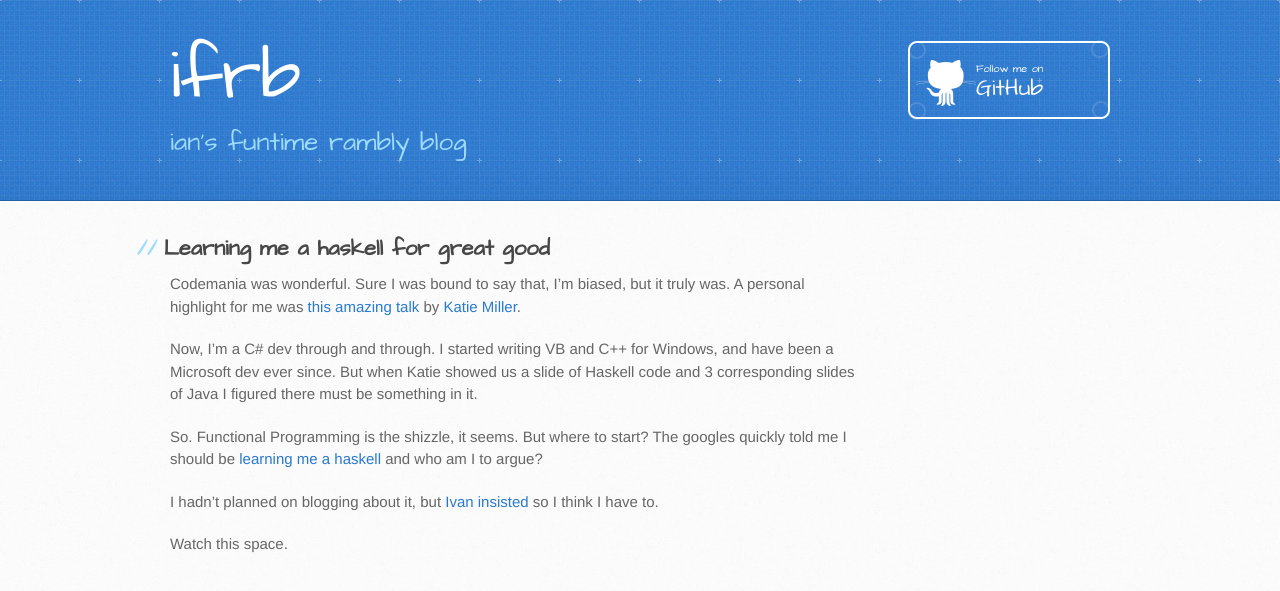
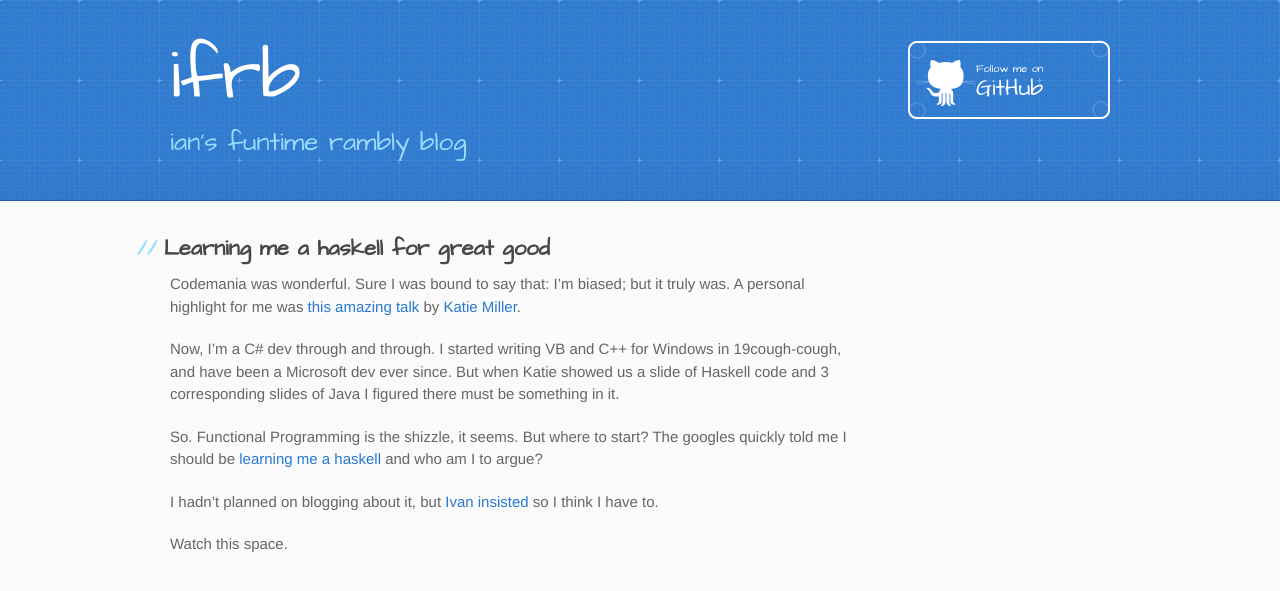
Before and after one commit to kiwipom/kiwipom.github.io, a Jekyll site: the page built from _posts/2013-04-26-learning-me-a-haskell.md, in a window 1280 px wide. Shown: the top 591 px of the page. Built offline with Jekyll 4.4.1, drawn with Linux system fonts in a browser that asks for light colours.

Commit message:
Tiny content update

```diff
--- a/_posts/2013-04-26-learning-me-a-haskell.md
+++ b/_posts/2013-04-26-learning-me-a-haskell.md
@@ -5,9 +5,9 @@ title: Learning me a haskell for great good
 
 ## {{ page.title }}
 
-Codemania was wonderful. Sure I was bound to say that, I'm biased, but it truly was. A personal highlight for me was [this amazing talk](http://www.youtube.com/watch?v=MlZCiiKGbb0) by [Katie Miller](http://codemiller.com).
+Codemania was wonderful. Sure I was bound to say that: I'm biased; but it truly was. A personal highlight for me was [this amazing talk](http://www.youtube.com/watch?v=MlZCiiKGbb0) by [Katie Miller](http://codemiller.com).
 
-Now, I'm a C# dev through and through. I started writing VB and C++ for Windows, and have been a Microsoft dev ever since. But when Katie showed us a slide of Haskell code and **3 corresponding slides of Java** I figured there must be something in it.
+Now, I'm a C# dev through and through. I started writing VB and C++ for Windows in 19*cough-cough*, and have been a Microsoft dev ever since. But when Katie showed us a slide of Haskell code and **3 corresponding slides of Java** I figured there must be something in it.
 
 So. Functional Programming is the shizzle, it seems. But where to start? The googles quickly told me I should be [learning me a haskell](http://learnyouahaskell.com/) and who am I to argue?
 
```
